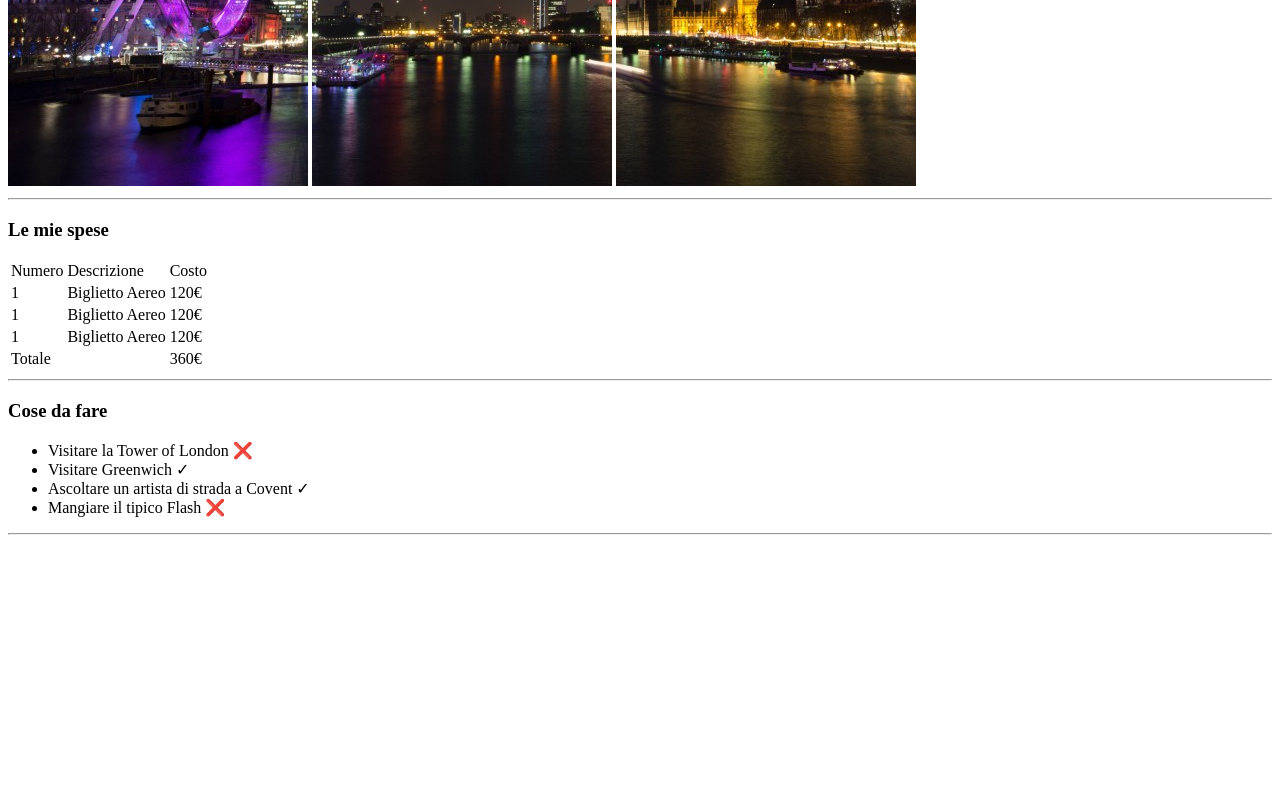
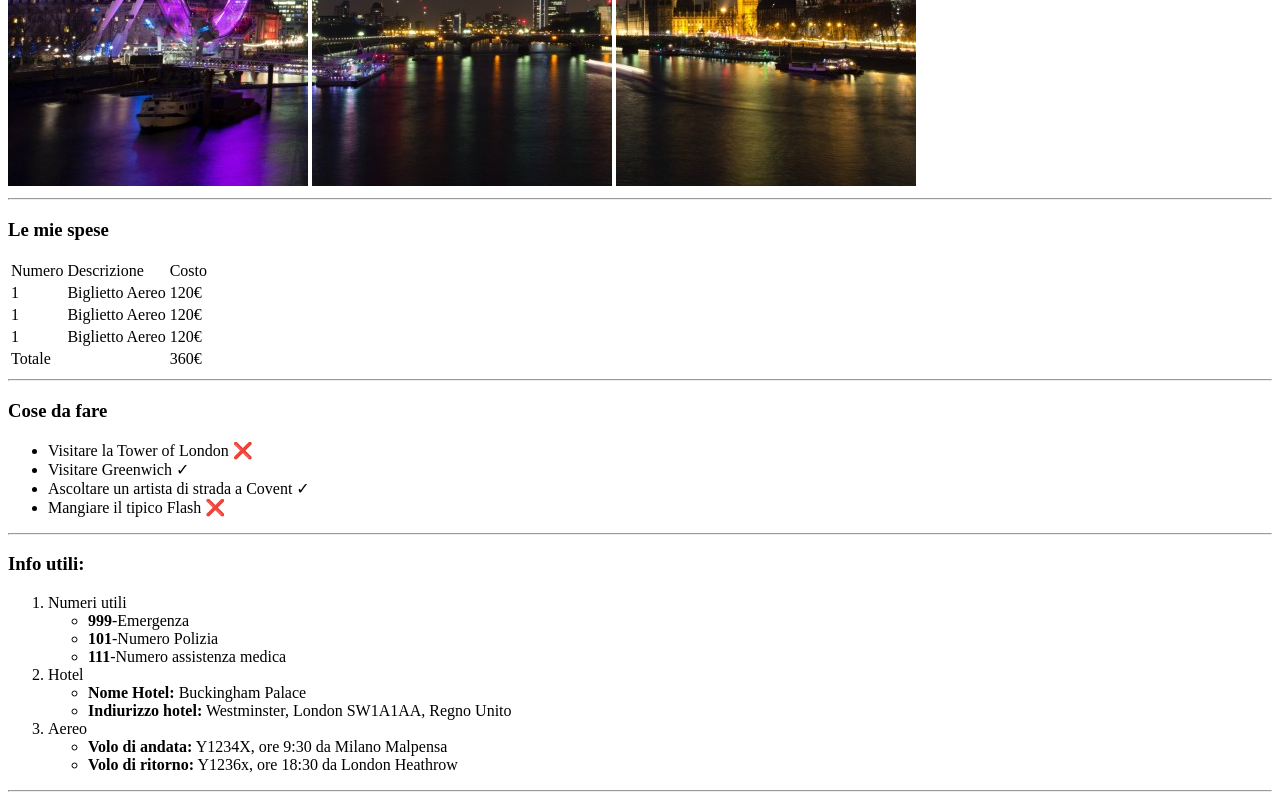
Before and after one commit to Kokkolino/html-london-trip, a plain HTML site: page index.html in a window 1280 px wide. Shown: the part 494-1294 px from the top of the page. Before the commit the page ends 1037 px from the top, so only its background shows below. Drawn offline with Linux system fonts and the light colour scheme.

Commit message:
Info Utili

```diff
--- a/index.html
+++ b/index.html
@@ -62,5 +62,36 @@
         </ul>
         <hr>
     </div>
+    <!-- info -->
+    <div>
+        <h3>Info utili:</h3>
+        <ol>
+            <li>
+                Numeri utili
+                <ul>
+                    <li><b>999</b>-Emergenza</li>
+                    <li><b>101</b>-Numero Polizia</li>
+                    <li><b>111</b>-Numero assistenza medica</li>
+                </ul>
+            </li>
+            <li>
+                Hotel
+                <ul>
+                    <li><b>Nome Hotel:</b> Buckingham Palace</li>
+                    <li><b>Indiurizzo hotel:</b> Westminster, London SW1A1AA, Regno Unito</li>
+                </ul>
+            </li>
+            <li>
+                Aereo
+                <ul>
+                    <li><b>Volo di andata:</b> Y1234X, ore 9:30 da Milano Malpensa</li>
+                    <li><b>Volo di ritorno:</b> Y1236x, ore 18:30 da London Heathrow</li>
+                </ul>
+            </li>
+        </ol>
+        <hr>
+    </div>
+
+
 </body>
 </html>
```
